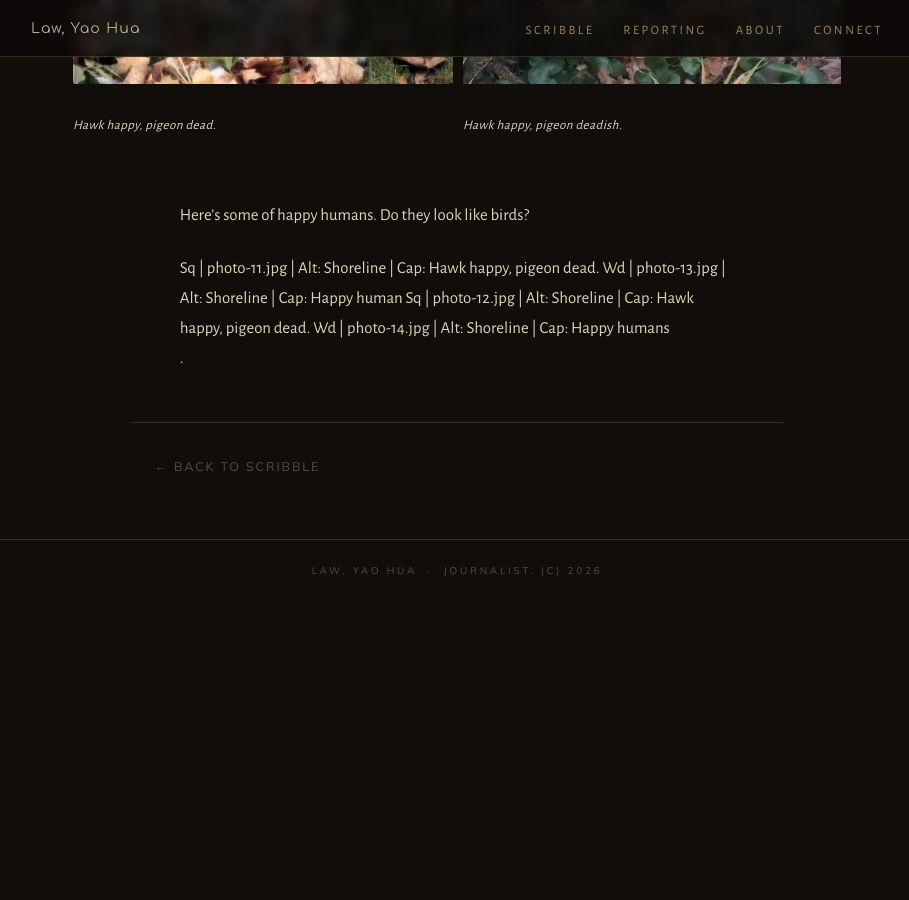
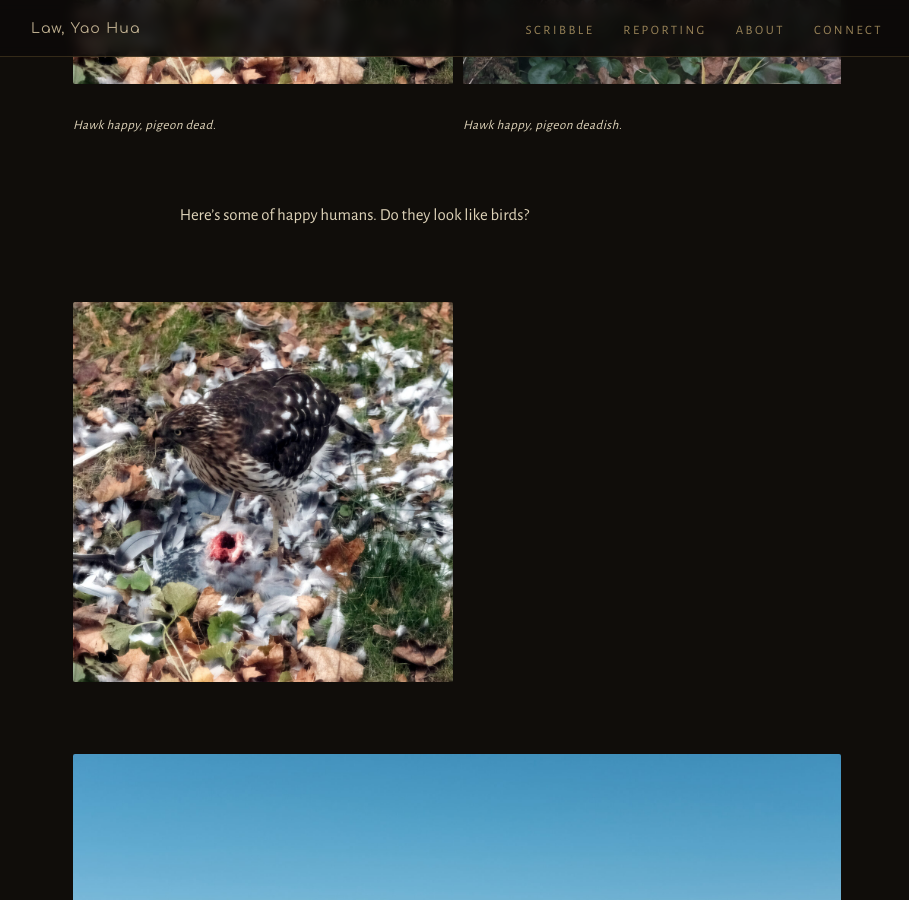
Before and after one commit to yhlreporter/site, a Jekyll site: the page built from _posts/2026-04-20-angry-birds.md, in a window 1280 px wide and 900 px high, scrolled down 1720 px. Shown: the whole window, without its empty margins (183-1092 px from the left). Built offline with Jekyll 4.4.1, drawn with Linux system fonts in a browser that asks for light colours; comment, search, counter and statistics services are not loaded; before the commit the page ends 2320 px from its top, so only the background shows below that.

Commit message:
Update 2026-04-20-angry-birds.md

```diff
--- a/_posts/2026-04-20-angry-birds.md
+++ b/_posts/2026-04-20-angry-birds.md
@@ -13,7 +13,7 @@ Those in between however, are angry.
 
 Scientists have been wondering if birds feel emotions. And if they do, do they also experience emotional swings like humans do?
 Perhaps even **hourly swings**?
-Soaring with the wind under your wings look fun. Relaxing even. Surely birds are calm all the time, _no_?
+Soaring with the wind under your wings look fun. Relaxing even. Surely birds are calm all the time, *no*?
 
 <div class="single-image">
   <div class="gallery__item is-1-1"
@@ -46,11 +46,35 @@ Here’s more action unfolding in my garden.
 </div>
 
 Here’s some of happy humans. Do they look like birds?
-<image-gallery>
-Sq | photo-11.jpg | Alt: Shoreline | Cap: Hawk happy, pigeon dead.
-Wd | photo-13.jpg | Alt: Shoreline | Cap: Happy human
-Sq | photo-12.jpg | Alt: Shoreline | Cap: Hawk happy, pigeon dead.
-Wd | photo-14.jpg | Alt: Shoreline | Cap: Happy humans
-</image-gallery>
+
+<div class="gallery gallery--masonry">
+  <div class="gallery__item is-1-1"
+       data-src="{{ '/assets/images/photo-11.jpg' | relative_url }}"
+       data-sub-html="Hawk happy, pigeon dead.">
+    <img src="{{ '/assets/images/photo-11.jpg' | relative_url }}"
+         alt="Shoreline" />
+  </div>
+
+  <div class="gallery__item is-16-9"
+       data-src="{{ '/assets/images/photo-13.jpg' | relative_url }}"
+       data-sub-html="Happy human">
+    <img src="{{ '/assets/images/photo-13.jpg' | relative_url }}"
+         alt="Shoreline" />
+  </div>
+
+  <div class="gallery__item is-1-1"
+       data-src="{{ '/assets/images/photo-12.jpg' | relative_url }}"
+       data-sub-html="Hawk happy, pigeon dead.">
+    <img src="{{ '/assets/images/photo-12.jpg' | relative_url }}"
+         alt="Shoreline" />
+  </div>
+
+  <div class="gallery__item is-16-9"
+       data-src="{{ '/assets/images/photo-14.jpg' | relative_url }}"
+       data-sub-html="Happy humans">
+    <img src="{{ '/assets/images/photo-14.jpg' | relative_url }}"
+         alt="Shoreline" />
+  </div>
+</div>
 
 .
```
